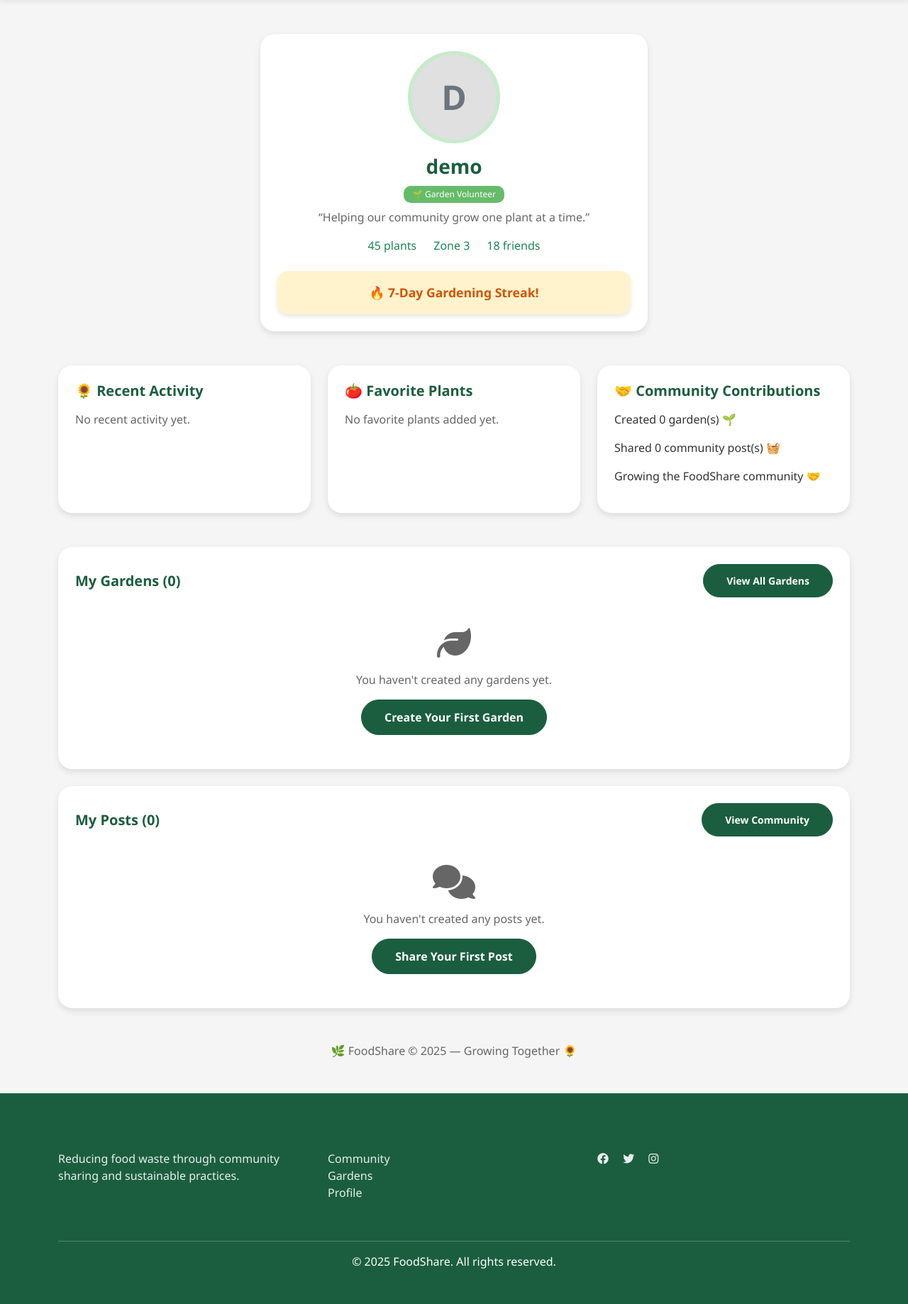
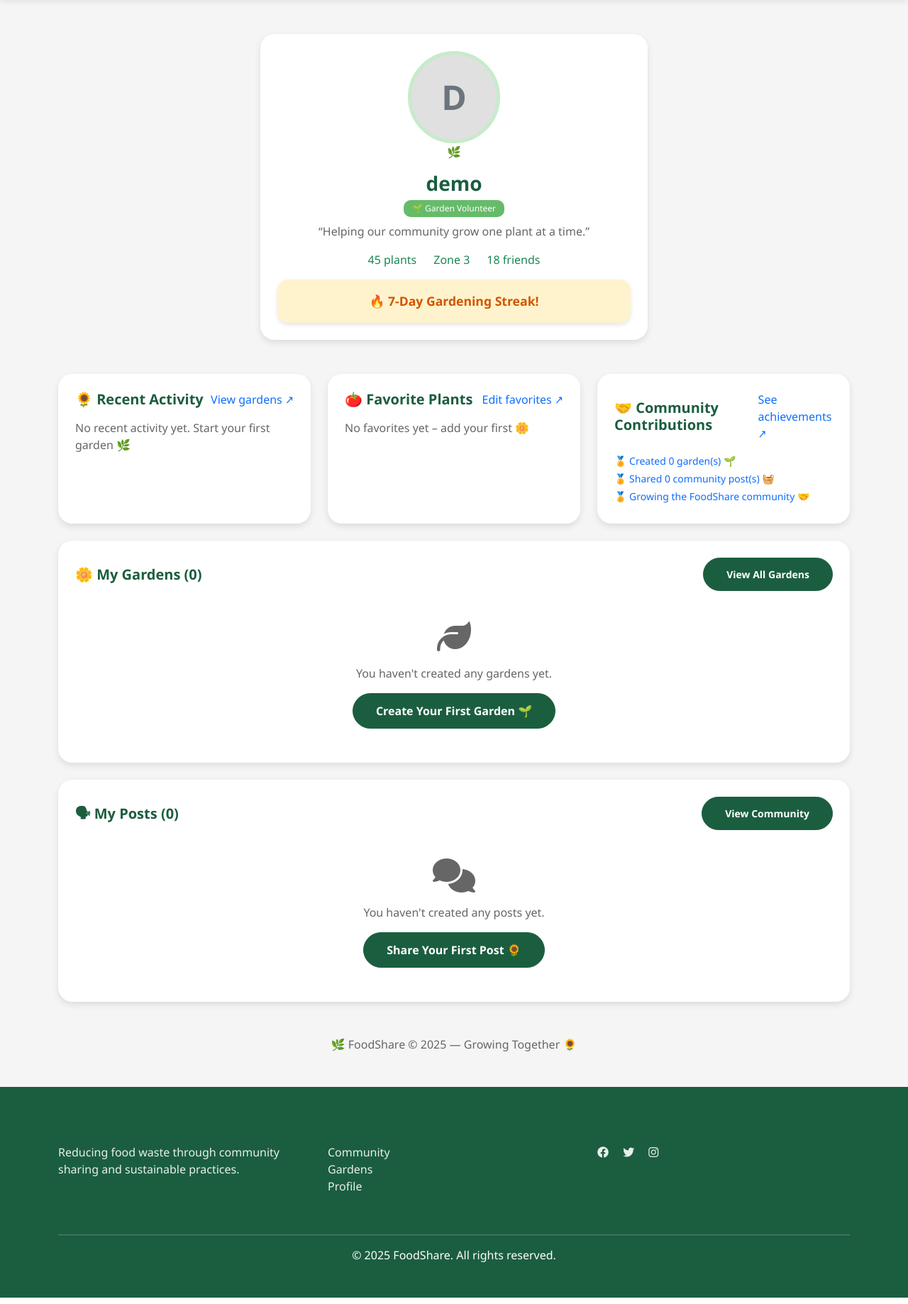
Before and after one commit to lginn26/cpsc4140-PlotToPlate, a Flask app: page /profile in a window 1280 px wide. Shown: the part 78-1916 px from the top of the page at 71% size. Run offline with Flask 3, Linux system fonts and the light colour scheme; some libraries are stand-ins or nearby versions.

Commit message:
Update profile.html
added some links to make profile page better

```diff
--- a/foodshare-app/templates/profile.html
+++ b/foodshare-app/templates/profile.html
@@ -2,89 +2,145 @@
 {% block title %}{{ user.username }}'s Profile | FoodShare{% endblock %}
 
 {% block content %}
-<div class="container py-5">
+<div class="container py-5 profile-page">
+
+  <!-- TOP PROFILE CARD -->
   <div class="row justify-content-center mb-5">
-    <div class="col-md-6 text-center">
+    <div class="col-lg-6 col-md-8 text-center">
       <div class="profile-card p-4">
-        <div class="avatar-placeholder mb-3">
-          {{ user.username[0] | upper }}
+
+        <!-- Avatar with leafy ring -->
+        <div class="avatar-wrapper mb-3 position-relative d-inline-block">
+          <div class="avatar-placeholder d-flex align-items-center justify-content-center rounded-circle">
+            {{ user.username[0] | upper }}
+          </div>
+          <div class="avatar-ring">🌿</div>
         </div>
-        <h3 class="fw-bold">{{ user.username }}</h3>
+
+        <h3 class="fw-bold mb-1">{{ user.username }}</h3>
+
         <span class="badge badge-custom mb-2">
-          🌱 {{ user.role or "Garden Volunteer" }}
+          🌱 Garden Volunteer
         </span>
+
         <p class="text-muted mb-3">
           “{{ user.bio or 'Helping our community grow one plant at a time.' }}”
         </p>
 
-        <div class="d-flex justify-content-center gap-4 flex-wrap">
-          <span class="text-success"><i class="bi bi-leaf"></i> {{ user.plant_count or 45 }} plants</span>
-          <span class="text-success"><i class="bi bi-geo-alt"></i> {{ user.zone or "Zone 3" }}</span>
-          <span class="text-success"><i class="bi bi-people"></i> {{ user.friends or 18 }} friends</span>
+        <div class="d-flex justify-content-center gap-4 flex-wrap mb-3">
+          <span class="text-success">
+            <i class="bi bi-leaf"></i> {{ user.plant_count or 0 }} plants
+          </span>
+          <span class="text-success">
+            <i class="bi bi-geo-alt"></i> {{ user.zone or "Zone 3" }}
+          </span>
+          <span class="text-success">
+            <i class="bi bi-people"></i> {{ user.friends or 0 }} friends
+          </span>
         </div>
 
-        <!-- 🔥 Gardening Streak Section -->
-        {% if user.streak %}
-        <div class="mt-4 streak-box">
+        {% if user.streak and user.streak > 0 %}
+        <div class="mt-3 streak-box">
           🔥 {{ user.streak }}-Day Gardening Streak!
+        </div>
+        {% else %}
+        <div class="mt-3 streak-box streak-box-soft">
+          🌤 Start a gardening streak by planting today!
         </div>
         {% endif %}
       </div>
     </div>
   </div>
 
-  <div class="row g-4">
+  <!-- INTERACTIVE SUMMARY CARDS -->
+  <div class="row g-4 mb-4">
+
+    <!-- Recent Activity card = user’s gardens -->
     <div class="col-md-4">
-      <div class="profile-card p-4 h-100">
-        <h5 class="section-title mb-3">🌻 Recent Activity</h5>
-        {% if activities %}
-        <ul class="list-unstyled mb-0">
-          {% for act in activities %}
-          <li>{{ act }}</li>
-          {% endfor %}
-        </ul>
-        {% else %}
-        <p class="text-muted">No recent activity yet.</p>
-        {% endif %}
-      </div>
+      <a href="{{ url_for('activity') }}" class="summary-card-link text-decoration-none">
+        <div class="profile-card p-4 h-100 summary-card">
+          <div class="d-flex justify-content-between align-items-center mb-3">
+            <h5 class="section-title mb-0">🌻 Recent Activity</h5>
+            <span class="summary-pill">View gardens ↗</span>
+          </div>
+
+          {% if gardens %}
+          <ul class="list-unstyled mb-0 small">
+            {% for g in gardens[:3] %}
+            <li class="mb-1">🌱 Worked on <strong>{{ g.name }}</strong></li>
+            {% endfor %}
+          </ul>
+          {% else %}
+          <p class="text-muted mb-0">
+            No recent activity yet. Start your first garden 🌿
+          </p>
+          {% endif %}
+        </div>
+      </a>
     </div>
 
+    <!-- Favorite Plants card -->
     <div class="col-md-4">
-      <div class="profile-card p-4 h-100">
-        <h5 class="section-title mb-3">🍅 Favorite Plants</h5>
-        {% if favorite_plants %}
-        <ul class="fav-plant-list list-unstyled">
-          {% for plant in favorite_plants %}
-          <li><button class="fav-plant-btn">{{ plant }}</button></li>
-          {% endfor %}
-        </ul>
-        {% else %}
-        <p class="text-muted">No favorite plants added yet.</p>
-        {% endif %}
-      </div>
+      <a href="{{ url_for('favorites') }}" class="summary-card-link text-decoration-none">
+        <div class="profile-card p-4 h-100 summary-card">
+          <div class="d-flex justify-content-between align-items-center mb-3">
+            <h5 class="section-title mb-0">🍅 Favorite Plants</h5>
+            <span class="summary-pill">Edit favorites ↗</span>
+          </div>
+
+          {% if favorite_plants %}
+          <ul class="fav-plant-list list-unstyled d-flex flex-wrap gap-2 mb-0">
+            {% for plant in favorite_plants[:6] %}
+            <li>
+              <span class="fav-plant-chip">
+                🌿 {{ plant }}
+              </span>
+            </li>
+            {% endfor %}
+          </ul>
+          {% else %}
+          <p class="text-muted mb-0">
+            No favorites yet – add your first 🌼
+          </p>
+          {% endif %}
+        </div>
+      </a>
     </div>
 
+    <!-- Community Contributions card -->
     <div class="col-md-4">
-      <div class="profile-card p-4 h-100">
-        <h5 class="section-title mb-3">🤝 Community Contributions</h5>
-        {% if contributions %}
-          {% for c in contributions %}
-            <p>{{ c }}</p>
-          {% endfor %}
-        {% else %}
-          <p class="text-muted">No contributions recorded yet.</p>
-        {% endif %}
-      </div>
+      <a href="{{ url_for('contributions') }}" class="summary-card-link text-decoration-none">
+        <div class="profile-card p-4 h-100 summary-card">
+          <div class="d-flex justify-content-between align-items-center mb-3">
+            <h5 class="section-title mb-0">🤝 Community Contributions</h5>
+            <span class="summary-pill">See achievements ↗</span>
+          </div>
+
+          {% if contributions %}
+          <ul class="list-unstyled mb-0 small">
+            {% for c in contributions[:3] %}
+            <li class="mb-1">🏅 {{ c }}</li>
+            {% endfor %}
+          </ul>
+          {% else %}
+          <p class="text-muted mb-0">
+            No contributions yet – share your harvest 🧺
+          </p>
+          {% endif %}
+        </div>
+      </a>
     </div>
   </div>
 
-  <!-- My Gardens Section -->
-  <div class="row mt-5">
+  <!-- MY GARDENS -->
+  <div class="row mt-4">
     <div class="col-12">
       <div class="profile-card p-4">
         <div class="d-flex justify-content-between align-items-center mb-3">
-          <h5 class="section-title mb-0">My Gardens ({{ gardens|length }})</h5>
-          <a href="/garden" class="btn btn-sm btn-success">View All Gardens</a>
+          <h5 class="section-title mb-0">🌼 My Gardens ({{ gardens|length }})</h5>
+          <a href="/garden" class="btn btn-sm btn-success">
+            View All Gardens
+          </a>
         </div>
 
         {% if gardens %}
@@ -92,22 +148,29 @@
           {% for garden in gardens %}
           <div class="col-md-6 col-lg-4">
             <div class="garden-item">
-              <div class="garden-header">
-                <h6 class="garden-name">{{ garden.name }}</h6>
-                <span class="garden-date">{{ garden.timestamp.strftime('%b %d, %Y') if garden.timestamp else 'Recently' }}</span>
+              <div class="garden-header d-flex justify-content-between align-items-center">
+                <h6 class="garden-name mb-0">🌱 {{ garden.name }}</h6>
+                <span class="garden-date">
+                  {{ garden.timestamp.strftime('%b %d, %Y') if garden.timestamp else 'Recently' }}
+                </span>
               </div>
-              <p class="garden-desc text-muted">{{ garden.description or 'No description provided.' }}</p>
-              <div class="garden-meta">
-                <span class="badge bg-light text-dark">
-                  <i class="fas fa-map-marker-alt"></i> {{ garden.location or 'Location not set' }}
+
+              <p class="garden-desc text-muted mb-2">
+                {{ garden.description or 'No description provided.' }}
+              </p>
+
+              <div class="garden-meta mb-1">
+                <span class="badge bg-light text-dark me-1">
+                  📍 {{ garden.location or 'Location not set' }}
                 </span>
                 <span class="badge bg-light text-dark">
-                  <i class="fas fa-seedling"></i> {{ garden.plants or 'Various plants' }}
+                  🌿 {{ garden.plants or 'Various plants' }}
                 </span>
               </div>
-              <div class="garden-grid-info mt-2">
+
+              <div class="garden-grid-info mt-1">
                 <small class="text-success">
-                  <i class="fas fa-th"></i> {{ garden.rows }}×{{ garden.cols }} grid
+                  🧩 {{ garden.rows }}×{{ garden.cols }} grid
                 </small>
               </div>
             </div>
@@ -117,55 +180,70 @@
         {% else %}
         <div class="text-center py-4">
           <i class="fas fa-leaf fa-3x text-muted mb-3"></i>
-          <p class="text-muted">You haven't created any gardens yet.</p>
-          <a href="/garden" class="btn btn-success">Create Your First Garden</a>
+          <p class="text-muted mb-3">
+            You haven't created any gardens yet.
+          </p>
+          <a href="/garden" class="btn btn-success">
+            Create Your First Garden 🌱
+          </a>
         </div>
         {% endif %}
       </div>
     </div>
   </div>
 
-  <!-- My Posts Section -->
+  <!-- MY POSTS -->
   <div class="row mt-4">
     <div class="col-12">
       <div class="profile-card p-4">
         <div class="d-flex justify-content-between align-items-center mb-3">
-          <h5 class="section-title mb-0">My Posts ({{ posts|length }})</h5>
-          <a href="/community" class="btn btn-sm btn-success">View Community</a>
+          <h5 class="section-title mb-0">🗣 My Posts ({{ posts|length }})</h5>
+          <a href="/community" class="btn btn-sm btn-success">
+            View Community
+          </a>
         </div>
 
         {% if posts %}
         <div class="posts-timeline">
           {% for post in posts %}
           <div class="post-item">
-            <div class="post-header">
-              <h6 class="post-title">{{ post.title }}</h6>
-              <span class="post-date">{{ post.timestamp.strftime('%b %d, %Y at %I:%M %p') if post.timestamp else 'Recently' }}</span>
+            <div class="post-header d-flex justify-content-between align-items-center">
+              <h6 class="post-title mb-0">
+                🌾 {{ post.title }}
+              </h6>
+              <span class="post-date">
+                {{ post.timestamp.strftime('%b %d, %Y at %I:%M %p') if post.timestamp else 'Recently' }}
+              </span>
             </div>
-            <p class="post-content">{{ post.content[:150] }}{% if post.content|length > 150 %}...{% endif %}</p>
-            <div class="post-meta">
+
+            <p class="post-content mb-2">
+              {{ post.content[:150] }}{% if post.content|length > 150 %}...{% endif %}
+            </p>
+
+            <div class="post-meta mb-1">
               {% if post.food_type %}
-              <span class="badge bg-success">
-                <i class="fas fa-tag"></i> {{ post.food_type }}
+              <span class="badge bg-success me-1">
+                🏷 {{ post.food_type }}
               </span>
               {% endif %}
               {% if post.quantity %}
-              <span class="badge bg-info text-dark">
-                <i class="fas fa-weight"></i> {{ post.quantity }}
+              <span class="badge bg-info text-dark me-1">
+                ⚖️ {{ post.quantity }}
               </span>
               {% endif %}
               {% if post.location %}
               <span class="badge bg-light text-dark">
-                <i class="fas fa-map-marker-alt"></i> {{ post.location }}
+                📍 {{ post.location }}
               </span>
               {% endif %}
             </div>
-            <div class="post-stats mt-2">
-              <span class="stat-item">
-                <i class="fas fa-heart text-danger"></i> {{ post.likes }} likes
+
+            <div class="post-stats mt-1 small">
+              <span class="stat-item me-3">
+                ❤️ {{ post.likes }} likes
               </span>
               <span class="stat-item">
-                <i class="fas fa-reply text-primary"></i> {{ post.replies|length }} replies
+                💬 {{ post.replies|length }} replies
               </span>
             </div>
           </div>
@@ -174,8 +252,12 @@
         {% else %}
         <div class="text-center py-4">
           <i class="fas fa-comments fa-3x text-muted mb-3"></i>
-          <p class="text-muted">You haven't created any posts yet.</p>
-          <a href="/community" class="btn btn-success">Share Your First Post</a>
+          <p class="text-muted mb-3">
+            You haven't created any posts yet.
+          </p>
+          <a href="/community" class="btn btn-success">
+            Share Your First Post 🌻
+          </a>
         </div>
         {% endif %}
       </div>
```
